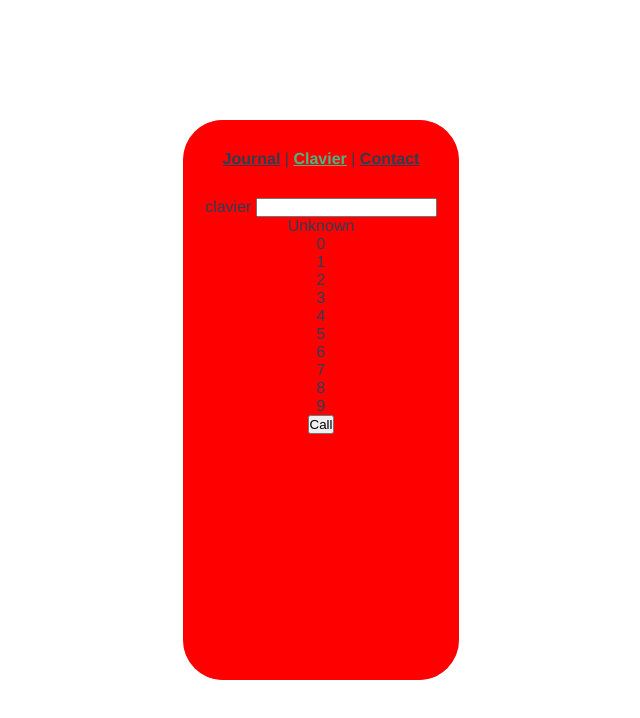
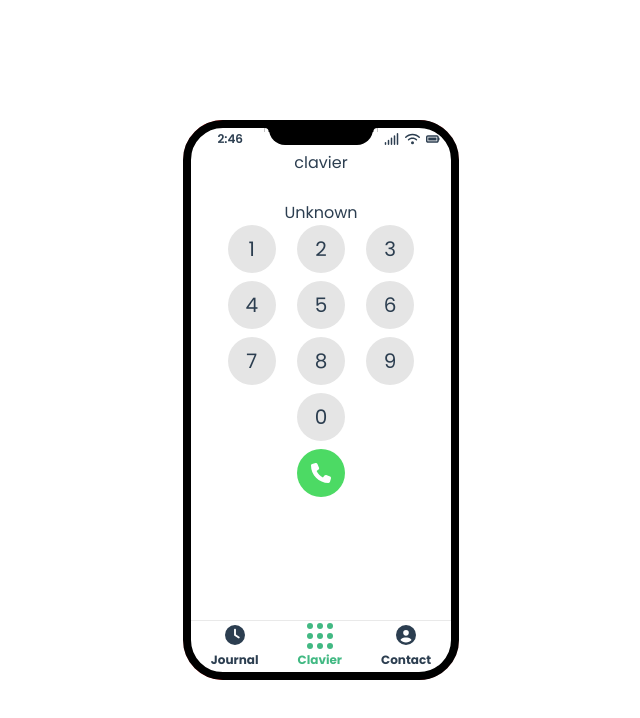
Before and after one commit to Charles-Chrismann/VueJS-Phone, a Vue app: page /#/ in a window 1280 px wide. Shown: the top 718 px of the page, without its empty margins (319-959 px from the left). Built offline with nearby package versions, Linux system fonts and the light colour scheme.

Commit message:
:construction: WIP 3d

```diff
--- a/package.json
+++ b/package.json
@@ -8,6 +8,11 @@
     "lint": "vue-cli-service lint"
   },
   "dependencies": {
+    "@fortawesome/fontawesome-svg-core": "^6.2.1",
+    "@fortawesome/free-brands-svg-icons": "^6.2.1",
+    "@fortawesome/free-regular-svg-icons": "^6.2.1",
+    "@fortawesome/free-solid-svg-icons": "^6.2.1",
+    "@fortawesome/vue-fontawesome": "^3.0.2",
     "core-js": "^3.8.3",
     "sass": "^1.57.1",
     "sass-loader": "^13.2.0",
--- a/src/App.vue
+++ b/src/App.vue
@@ -9,20 +9,26 @@ export default {
 
 <template>
   <IphoneComp>
+    <router-view/>
     <nav>
-      <router-link to="/journal">Journal</router-link> |
-      <router-link to="/">Clavier</router-link> |
-      <router-link to="/contact">Contact</router-link>
+
+
+      <router-link to="/journal"><span class="icon"><font-awesome-icon icon="fa-solid fa-clock-four" /></span><span class="text">Journal</span></router-link>
+      <router-link to="/"><span class="icon dots"></span><span class="text">Clavier</span></router-link>
+      <router-link to="/contact"><span class="icon"><font-awesome-icon icon="fa-solid fa-circle-user" /></span><span class="text">Contact</span></router-link>
     </nav>
-    <router-view/>
   </IphoneComp>
 </template>
 
-<style>
+<style lang="scss">
+@import url('https://fonts.googleapis.com/css2?family=Poppins:wght@300;400;500;600;700;800;900&display=swap');
+
 * {
   padding: 0;
   margin: 0;
   box-sizing: border-box;
+  user-select: none;
+  font-family: 'Poppins', sans-serif;
 }
 
 #app {
@@ -34,15 +40,52 @@ export default {
 }
 
 nav {
-  padding: 30px;
+  border-top: solid 1px #e9e9e9;
+  /* height: 5%; */
+  display: flex;
+  width: 100%;
+  justify-content: space-around;
 }
 
 nav a {
   font-weight: bold;
   color: #2c3e50;
+  display: flex;
+  flex-direction: column;
+  text-decoration: none;
+
+  .icon {
+    font-size: 1.25rem;
+
+    &.dots {
+      height: 1.875rem;
+      aspect-ratio: 1 / 1;
+      display: grid;
+      place-items: center;
+
+      &::before {
+        content: '';
+        height: 0.375rem;
+        aspect-ratio: 1 / 1;
+        border-radius: 50%;
+        background-color: #2c3e50;
+        box-shadow: -10px -10px 0px, 0px -10px 0px, 10px -10px 0px,
+        -10px 0px 0px, 10px 0px 0px,
+        -10px 10px 0px, 0px 10px 0px, 10px 10px 0px;
+      }
+    }
+  }
+
+  .text {
+    font-size: 0.75rem;
+  }
 }
 
 nav a.router-link-exact-active {
   color: #42b983;
+
+  .icon.dots::before {
+    background: #42b983;
+  }
 }
 </style>
--- a/src/components/ButtonItem.vue
+++ b/src/components/ButtonItem.vue
@@ -10,11 +10,19 @@ export default {
 </script>
 
 <template lang="">
-  <div @click="$emit('addDigit', number - 1)">
+  <div class="keypad__button" @click="$emit('addDigit', number - 1)">
     {{ number - 1 }}
   </div>
 </template>
 
-<style lang="">
-
+<style lang="scss" scoped>
+  .keypad__button {
+    width: 3rem;
+    aspect-ratio: 1/1;
+    background: #e5e5e5;
+    border-radius: 50%;
+    display: grid;
+    place-items: center;
+    font-size: 1.25rem;
+  }
 </style>
--- a/src/components/CallItem.vue
+++ b/src/components/CallItem.vue
@@ -10,7 +10,32 @@ export default {
       console.log(this.call)
       let date = new Date(this.call.timestamp)
       return `${date.getDate() < 10 ? '0' + (date.getDate() + 1) : date.getDate()}/${date.getMonth() + 1 < 10 ? '0' + (date.getMonth() + 1) : date.getMonth() + 1}/${date.getFullYear()} ${date.getHours()}:${date.getMinutes()}`
-    }
+    },
+    getDateStr() {
+      let today = new Date()
+      let callDate = new Date(this.call.timestamp)
+      console.log(`${today.getDate()}-${today.getMonth() + 1}-${today.getFullYear()}`)
+      console.log(`${callDate.getDate()}-${callDate.getMonth() + 1}-${callDate.getFullYear()}`)
+      // console.log(this.call.timestamp)
+
+      if(`${today.getDate()}-${today.getMonth() + 1}-${today.getFullYear()}` === `${callDate.getDate()}-${callDate.getMonth() + 1}-${callDate.getFullYear()}`) return `${callDate.getHours()}:${callDate.getMinutes() >= 10 ? callDate.getMinutes() : '0' + callDate.getMinutes()}`
+      else if (`${today.getDate() - 1}-${today.getMonth() + 1}-${today.getFullYear()}` === `${callDate.getDate()}-${callDate.getMonth() + 1}-${callDate.getFullYear()}`) return 'Hier'
+      console.log(callDate)
+      console.log((today - callDate) / 86400000)
+
+      let week = ['Dimanche', 'Lundi', 'Mardi', 'Mercredi', 'Jeudi', 'Vendredi', 'Samedi']
+      switch(`${callDate.getDate()}-${callDate.getMonth() + 1}-${callDate.getFullYear()}`) {
+        case `${today.getDate() - 2}-${today.getMonth() + 1}-${today.getFullYear()}`:
+        case `${today.getDate() - 3}-${today.getMonth() + 1}-${today.getFullYear()}`:
+        case `${today.getDate() - 4}-${today.getMonth() + 1}-${today.getFullYear()}`:
+        case `${today.getDate() - 5}-${today.getMonth() + 1}-${today.getFullYear()}`:
+        case `${today.getDate() - 6}-${today.getMonth() + 1}-${today.getFullYear()}`:
+          return week[callDate.getDay()]
+      }
+
+
+      return `${callDate.getDate() < 10 ? '0' + callDate.getDate() : callDate.getDate()}/${callDate.getMonth() + 1 < 10 ? '0' + (callDate.getMonth() + 1) : callDate.getMonth()}/${callDate.getFullYear()}`
+    },
   }
 }
 
@@ -18,11 +43,62 @@ export default {
 </script>
 
 <template lang="">
-  <div>
-    {{ call.contact ? `${call.contact.firstName} ${call.contact.lastName}` : 'Unknown' }} {{ call.contact.number }} {{ createDate }}
+  <div class="calls__call">
+    <div class="icon">
+      <font-awesome-icon icon="fa-solid fa-phone" />
+    </div>
+    <div class="infos">
+      <p class="name">{{ call.contact.firstName !== '' ? `${call.contact.firstName} ${call.contact.lastName}` : call.contact.lastName }}</p>
+      <p class="number">{{ call.contact.number }}</p>
+    </div>
+    <div class="date">{{ getDateStr }}</div>
   </div>
 </template>
 
-<style lang="">
+<style lang="scss">
+  .calls__call {
+    // display: flex;
+    width: 100%;
+    display: grid;
+    grid-template-columns: 12% 1fr auto;
+    align-items: center;
 
+    .icon {
+      // width: 12%;
+    }
+
+    .infos {
+      border-top: solid 1px #ebebec;
+      text-align: start;
+      padding: 0.375rem 0;
+
+      .name {
+        font-size: 0.875rem;
+        font-weight: 600;
+      }
+
+      .number {
+        font-size: 0.625rem;
+      }
+    }
+
+    .date {
+      border-top: solid 1px #ebebec;
+      font-size: 0.75rem;
+      height: 100%;
+      display: grid;
+      place-items: center;
+      padding-right: 1rem;
+    }
+
+    // .date {
+    //   border-top: solid 1px #ebebec;
+    //   display: flex;
+    //   align-items: center;
+
+    //   span {
+    //     font-size: 0.75rem;
+    //   }
+    // }
+  }
 </style>
--- a/src/components/ContactItem.vue
+++ b/src/components/ContactItem.vue
@@ -16,6 +16,7 @@ export default {
 
 <template lang="">
   <div>
+
     {{ contact.firstName }}
     <button @click="call()">Call</button>
   </div>
--- a/src/components/IphoneComp.vue
+++ b/src/components/IphoneComp.vue
@@ -6,26 +6,28 @@ export default {
       this.isMouseDown = true
       this.lastMouseX = e.clientX
       this.lastMouseY = e.clientY
-      console.log(this.lastMouseX, this.lastMouseY)
+      // console.log(this.lastMouseX, this.lastMouseY)
     },
-    mouseUp() {
+    mouseUp(e) {
       this.isMouseDown = false
+      this.lastMouseX = e.clientX
+      this.lastMouseY = e.clientY
     },
     rotate(e) {
       if(!this.isMouseDown) return
-      // console.log(e.clientX, e.clientY)
       let changeX = e.clientX - this.lastMouseX
-      this.lastMouseX += changeX
       let changeY = e.clientY - this.lastMouseY
-      this.lastMouseY += changeY
-      console.log("changes", changeX, changeY)
-      // console.log(this.lastMouseY)
-      // console.log(`rotateY(${this.lastMouseX}deg) rotateX(${this.lastMouseY}deg)`)
+      this.lastMouseX = e.clientX
+      this.lastMouseY = e.clientY
       this.currentRotateX += changeX
-      this.currentRotateY += changeY
-      this.$refs.phone.style.transform = `rotateY(${this.lastMouseX}deg) rotateX(${this.lastMouseY}deg)`
-      // console.log(this.lastMouseX, this.lastMouseY)
-      // console.log('rotate de fou', e)
+      this.currentRotateY -= changeY
+      this.$refs.phone.style.transform = `rotateY(${this.currentRotateX}deg) rotateX(${this.currentRotateY}deg)`
+    }
+  },
+  computed: {
+    getClock() {
+      let date = new Date()
+      return `${date.getHours()}:${date.getMinutes() >= 10 ? date.getMinutes() : '0' + date.getMinutes()}`
     }
   },
   data() {
@@ -42,15 +44,27 @@ export default {
 <template lang="">
   <section class="container" @mousedown="mouseDown($event)" @mousemove="rotate($event)" @mouseup="mouseUp($event)">
     <div class="phone" ref="phone" style="--brPhone:2.5rem;">
-      <div class="side top">7777</div>
+      <div class="side top"></div>
       <div class="side front">
-        <slot></slot>
+        <div class="front__top">
+          <div class="top__clock">{{ getClock }}</div>
+          <div class="top__cam"></div>
+          <div class="top__icons">
+
+            <font-awesome-icon icon="fa-solid fa-signal" />
+            <font-awesome-icon icon="fa-solid fa-wifi" />
+            <font-awesome-icon icon="fa-solid fa-battery-full" />
+          </div>
+        </div>
+        <div class="front__app">
+          <slot></slot>
+        </div>
         <!-- <img src="https://upload.wikimedia.org/wikipedia/commons/thumb/9/9f/IPhone_14_Pro_vector.svg/378px-IPhone_14_Pro_vector.svg.png" alt="" style="width:100%"> -->
       </div>
-      <div class="side right">dd</div>
-      <div class="side back">sdeqsdqsdqs</div>
-      <div class="side left">dd</div>
-      <div class="side bot">dd</div>
+      <div class="side right"></div>
+      <div class="side back"></div>
+      <div class="side left"></div>
+      <div class="side bot"></div>
 
       <div class="corner tr">
         <div style="--i:1;"></div>
@@ -114,10 +128,79 @@ export default {
       height: 100%;
       position: absolute;
       &.front {
-        background: red;
+        background: #fff;
+        border: solid 0.5rem #000000;
         transform: rotateY(90deg) translateX(-5.49%) rotateY(-90deg);
         width: 100%;
         border-radius: var(--brPhone);
+
+        .front__top {
+          height: 4%;
+          width: 100%;
+          display: flex;
+          font-size: 0.75rem;
+
+          .top__clock {
+            width: 30%;
+            text-align: center;
+            display: grid;
+            place-items: center;
+            font-weight: 600;
+          }
+
+          .top__cam {
+            width: 40%;
+            height: 80%;
+            background: #000000;
+            border-bottom-right-radius: 1rem;
+            border-bottom-left-radius: 1rem;
+            position: relative;
+
+            &::before {
+              content: '';
+              position: absolute;
+              height: 25%;
+              aspect-ratio: 1 / 1;
+              top: 0;
+              left: 0;
+              box-shadow: 2px -2px 0px 2px #000000;
+              transform: translateX(-100%);
+              border-top-right-radius: 20px;
+            }
+
+            &::after {
+              content: '';
+              position: absolute;
+              height: 25%;
+              aspect-ratio: 1 / 1;
+              top: 0;
+              right: 0;
+              box-shadow: -2px -2px 0px 2px #000000;
+              transform: translateX(100%);
+              border-top-left-radius: 20px;
+            }
+          }
+
+          .top__icons {
+            width: 30%;
+            text-align: center;
+            display: flex;
+            justify-content: center;
+            align-items: center;
+            gap: 0.375rem;
+          }
+        }
+
+        .front__app {
+          height: 96%;
+
+          & > :first-child {
+            height: 90%;
+          }
+          & > :last-child {
+            height: 10%;
+          }
+        }
       }
 
       &.back {
--- a/src/store/index.js
+++ b/src/store/index.js
@@ -18,11 +18,43 @@ export default createStore({
       {
         contact: {
           firstName: 'Charles',
-          lastName: 'Chrismann',
+          lastName: '19',
           number: '0612345678'
         },
         timestamp: 1674084173298
-      }
+      },
+      {
+        contact: {
+          firstName: 'Charles',
+          lastName: '18',
+          number: '0612345678'
+        },
+        timestamp: 1674004173298
+      },
+      {
+        contact: {
+          firstName: 'Charles',
+          lastName: '14',
+          number: '0612345678'
+        },
+        timestamp: 1673700173298
+      },
+      {
+        contact: {
+          firstName: 'Charles',
+          lastName: '12',
+          number: '0612345678'
+        },
+        timestamp: 1673500173298
+      },
+      {
+        contact: {
+          firstName: 'Charles',
+          lastName: '2',
+          number: '0612345678'
+        },
+        timestamp: 1672700173298
+      },
     ]
   },
   getters: {
--- a/src/views/ClavierView.vue
+++ b/src/views/ClavierView.vue
@@ -20,12 +20,13 @@ export default {
       }
     },
     call() {
+      if(!this.concurrentContact) return
       let date = new Date()
       let call = {
         contact: this.concurrentContact,
         timestamp: date.getTime()
       }
-      this.$store.state.calls.push(call)
+      this.$store.state.calls.unshift(call)
     }
   },
   computed: {
@@ -48,11 +49,53 @@ export default {
 </script>
 
 <template>
-  clavier
-  <input type="text" name="" id="" :value="phoneNumber">
-  <p>{{ getContactName }}</p>
   <div>
-    <ButtonItem @addDigit="addDigit" v-for="index in 10" :key="index" :number="index"/>
+
+    clavier
+    <p class="phoneNumber">{{ phoneNumber ? phoneNumber : '0' }}</p>
+    <p>{{ getContactName }}</p>
+    <div class="keypad">
+      <div>
+        <ButtonItem @addDigit="addDigit" v-for="index in 9" :key="index + 1" :number="index + 1"/>
+      </div>
+      <div>
+        <span></span>
+        <ButtonItem @addDigit="addDigit" :key="0" :number="1"/>
+        <span></span>
+      </div>
+      <div>
+        <span></span>
+        <div class="call" @click="call"><font-awesome-icon icon="fa-solid fa-phone" /></div>
+        <span></span>
+      </div>
+    </div>
   </div>
-  <button @click="call">Call</button>
 </template>
+
+<style lang="scss" scoped>
+  .phoneNumber {
+    user-select: none;
+    color: transparent;
+  }
+  .keypad {
+
+    & > div {
+      display: grid;
+      grid-template-columns: 1fr 1fr 1fr;
+      place-items: center;
+      row-gap: 0.5rem;
+      padding: 0 10%;
+      margin-bottom: 0.5rem;
+    }
+    .call {
+      color: #fff;
+      width: 3rem;
+      aspect-ratio: 1/1;
+      background: #4cda64;
+      border-radius: 50%;
+      display: grid;
+      place-items: center;
+      font-size: 1.25rem;
+    }
+  }
+</style>
--- a/src/views/JournalView.vue
+++ b/src/views/JournalView.vue
@@ -15,11 +15,43 @@ export default {
 
 
 <template>
-  <div class="home">
-    Journal
+  <div class="recents">
 
-    <div>
+    <h2>Journal</h2>
+
+    <div class="calls">
       <CallItem v-for="call, index in calls" :key="index" :call="call"/>
     </div>
   </div>
 </template>
+
+<style lang="scss" scoped>
+.recents {
+  display: grid;
+  grid-template-rows: auto 1fr;
+  h2 {
+    text-align: start;
+    margin-left: 12%;
+  }
+
+  .calls {
+    overflow: hidden auto;
+
+    /* Hide scrollbar for IE, Edge and Firefox */
+    -ms-overflow-style: none;  /* IE and Edge */
+    scrollbar-width: thin;  /* Firefox */
+
+     /* Hide scrollbar for Chrome, Safari and Opera */
+    &::-webkit-scrollbar {
+      // display: none;
+      width: 0.5rem;
+    }
+    &::-webkit-scrollbar-thumb {
+      background: #cdcdcd;
+
+    }
+
+
+  }
+}
+</style>
```
Also changed, not shown: src/main.js (+9 -1 lines), 2 other files (tests, documents, lock files or other folders).
